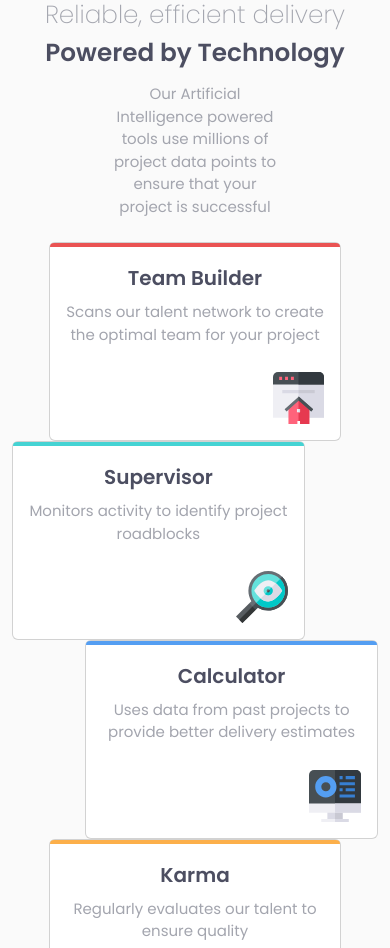
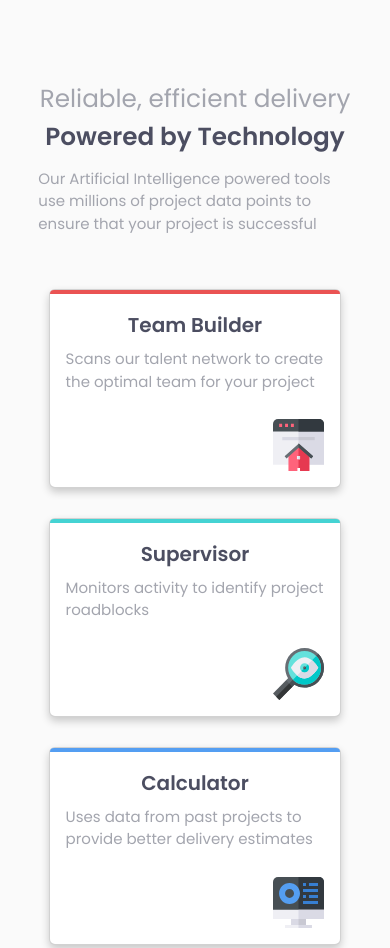
Before and after one commit to ashish-tiwari98/Four-Card-Component, a plain HTML site: page index.html in a window 390 px wide. Shown: the top 948 px of the page. Drawn offline with nearby package versions, Linux system fonts and the light colour scheme.

Commit message:
Mobile design

```diff
--- a/styles.css
+++ b/styles.css
@@ -63,8 +63,22 @@ body{
     .card{
         position: relative;
         width:80%;
+        margin:auto;
+        margin-top:30px;
+        box-shadow: 0 4px 8px 0 rgba(0,0,0,0.2);
     }
     .container{
         position: absolute;
+        top:10%;
     }
+    .fw-light{
+        font-weight: normal !important;
+    }
+    .col-6{
+        width:90%;
+    }
+    p{
+        text-align: left;
+    }
+
 }
```
